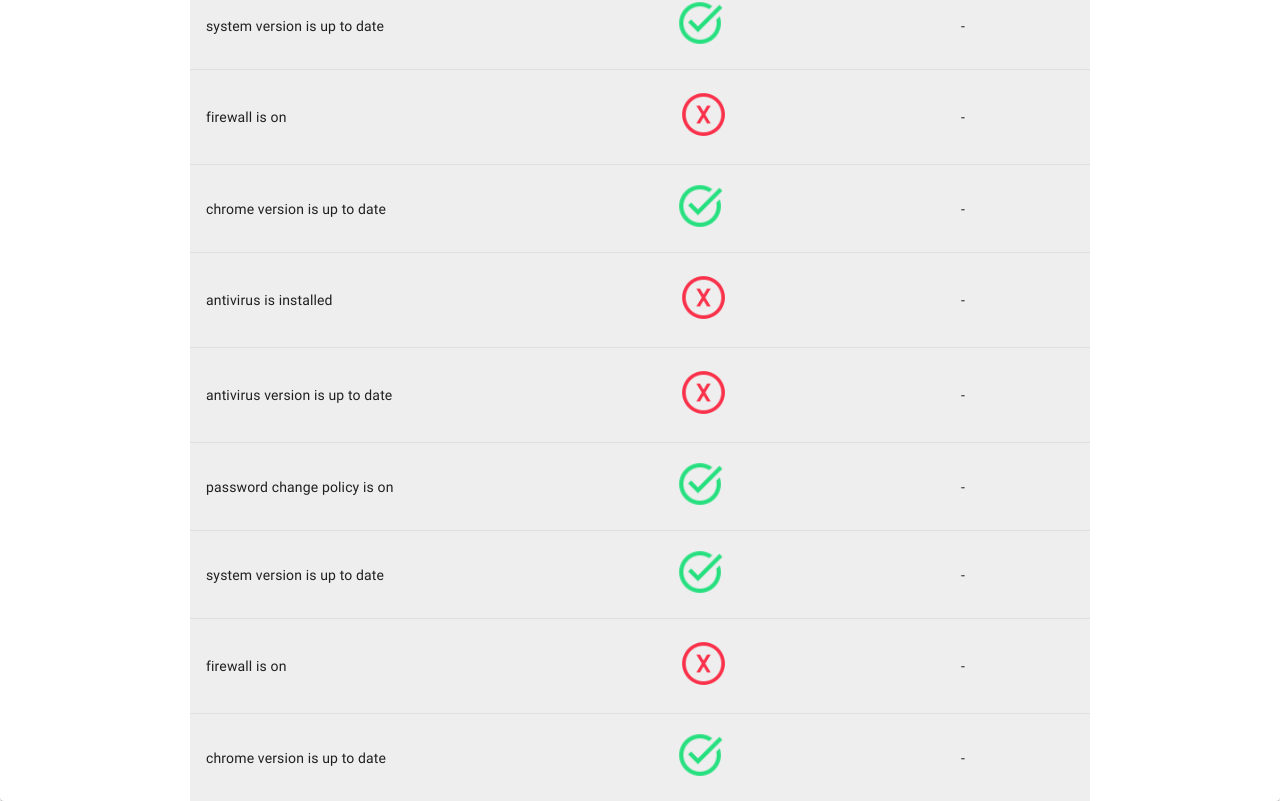
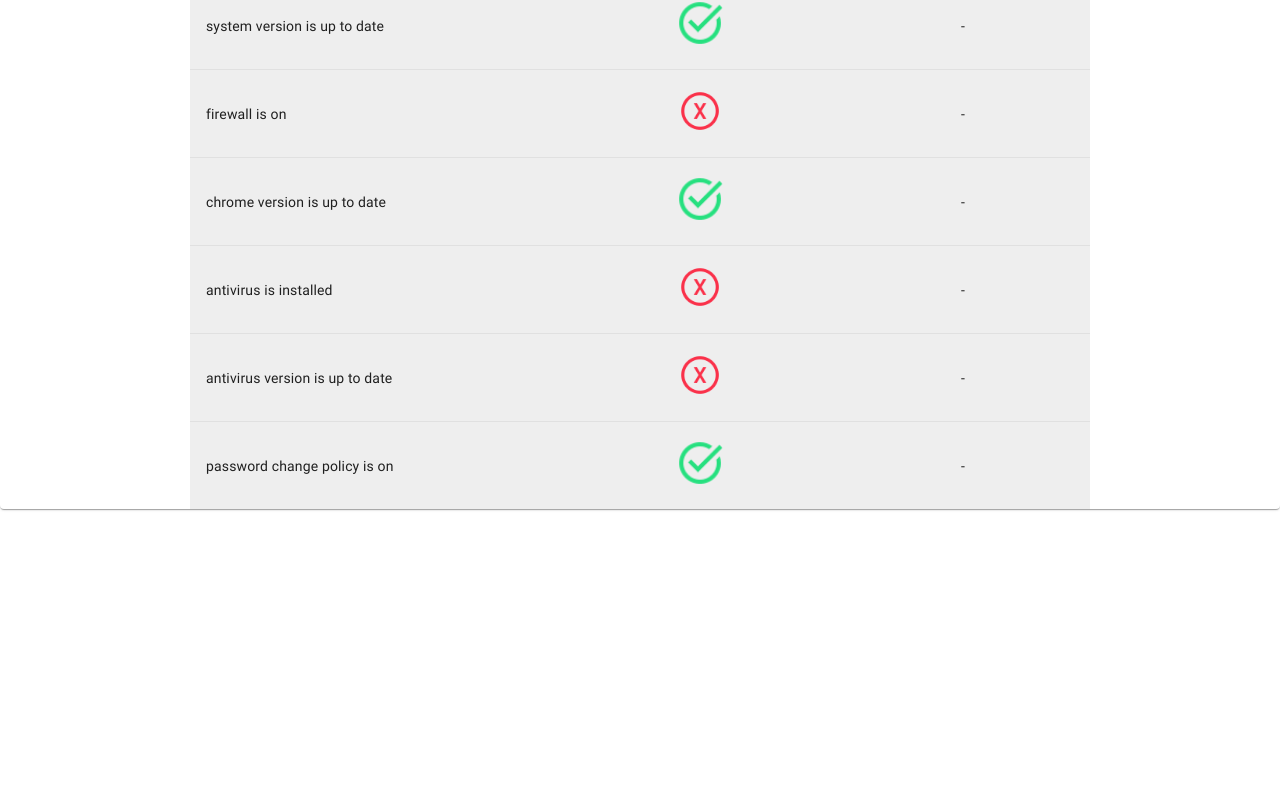
Before and after one commit to shahar987/Tracker, a React (Create React App) app in the folder src/dashboard/: page /client in a window 1280 px wide. Shown: the part 268-1069 px from the top of the page. After the commit the page ends 800 px from the top, so only its background shows below. Built offline with nearby package versions, Linux system fonts and the light colour scheme.

Commit message:
[ADD] search bar

```diff
--- a/src/dashboard/package.json
+++ b/src/dashboard/package.json
@@ -16,6 +16,7 @@
     "@testing-library/jest-dom": "^5.16.2",
     "@testing-library/react": "^12.1.3",
     "@testing-library/user-event": "^13.5.0",
+    "material-ui-search-bar": "^1.0.0",
     "node-sass": "^7.0.1",
     "react": "^17.0.2",
     "react-dom": "^17.0.2",
--- a/src/dashboard/src/components/ClientList/ClientTable/ClientTable.jsx
+++ b/src/dashboard/src/components/ClientList/ClientTable/ClientTable.jsx
@@ -1,4 +1,5 @@
 import * as React from 'react';
+import { useState } from "react";
 import Table from '@mui/material/Table';
 import TableBody from '@mui/material/TableBody';
 import TableCell from '@mui/material/TableCell';
@@ -6,33 +7,37 @@ import TableContainer from '@mui/material/TableContainer';
 import TableHead from '@mui/material/TableHead';
 import TableRow from '@mui/material/TableRow';
 import Paper from '@mui/material/Paper';
+import SearchBar from "material-ui-search-bar";
 import "./ClientTable.scss";
 import viIcon from "../../../assets/icons/viIcon.png";
 import xIcon from "../../../assets/icons/xIcon.png";
 
 
-let rows = [];
+let originalRows = [];
 let clientName = null;
 let ipAddress = null;
 
-
+/*create data to table*/
 function createData(name, followStandard, notes) {
-  return { name, followStandard, notes};
+  return { name: name, followStandard: followStandard, notes: notes};
 }
 
+/*Get the current date*/
 function getDate(){
   const formatYmd = date => date.toISOString().slice(0, 10);
   const newDate = formatYmd(new Date());
   return newDate;
 }
 
+
+/*Check if the test follow the standard*/
 function checkData(name, followStandard, notes){
 
   if (followStandard === true){
-    rows.push(createData(name,<img src={viIcon} alt="viIcon" width={50} />, notes ))
+    originalRows.push(createData(name, <img src={viIcon} alt="viIcon" width={50} />, notes))
   }
   else{
-    rows.push(createData(name,<img src={xIcon} alt="xIcon" width={57} />, notes ))
+    originalRows.push(createData(name, <img src={xIcon} alt="viIcon" width={50} />, notes))
   }
 
 }
@@ -43,10 +48,10 @@ checkData('chrome version is up to date', true, "-");
 checkData('antivirus is installed', false, "-");
 checkData('antivirus version is up to date', false, "-");
 checkData('password change policy is on', true, "-");
-checkData('system version is up to date', true, "-");
-checkData('firewall is on', false, "-");
-checkData('chrome version is up to date', true, "-");
 
+
+
+/* Save the client data*/
 function updateClientInfo(dataClientName, dataIpAddress){
   clientName = dataClientName
   ipAddress = dataIpAddress
@@ -54,7 +59,24 @@ function updateClientInfo(dataClientName, dataIpAddress){
 
 updateClientInfo("ShaharPc", "10.0.1.56")
 
-export default function BasicTable() {
+export default function ClientDataTable() {
+  const [rows, setRows] = useState(originalRows);
+  const [searched, setSearched] = useState("");
+
+
+  const requestSearch = (searchedVal) => {
+    const filteredRows = originalRows.filter((row) => {
+      return row.name.toLowerCase().includes(searchedVal.toLowerCase());
+    });
+    setRows(filteredRows);
+  };
+
+  const cancelSearch = () => {
+    setSearched("");
+    requestSearch(searched);
+  };
+
+
   return (
     <div>
     <h1 id="clientName">{clientName}</h1>
@@ -64,10 +86,21 @@ export default function BasicTable() {
     <date id="date">Last Update: {getDate()}</date>
     <br></br>
     <br></br>
-
+    <SearchBar
+          value={searched}
+          onChange={(searchVal) => requestSearch(searchVal)}
+          onCancelSearch={() => cancelSearch()}
+          id="searchBar"
+          style={{
+            margin: '0 auto',
+            maxWidth: 900,
+            backgroundColor: "#999999"
+          }}
+          />
     <TableContainer component={Paper}>
       <Table sx={{ minWidth: 350 }} aria-label="simple table" style={{borderColor: "black", width:900, margin:'auto', backgroundColor: "#eeeeee", textSizeAdjust:200}}>
         <TableHead>
+
           <TableRow>
             <TableCell>Standard name</TableCell>
             <TableCell align="left">Follow standard</TableCell>
@@ -80,7 +113,7 @@ export default function BasicTable() {
               key={row.name}
               sx={{ '&:last-child td, &:last-child th': { border: 0 } }}
             >
-              <TableCell component="th" scope="row">
+              <TableCell component="th" scope="row" key= {row.name}>
                 {row.name}
               </TableCell>
               <TableCell align="left">{row.followStandard}</TableCell>
--- a/src/dashboard/src/components/ClientList/ClientTable/ClientTable.scss
+++ b/src/dashboard/src/components/ClientList/ClientTable/ClientTable.scss
@@ -16,3 +16,6 @@
     font-size: 20px;
     padding-left: 40px;
 }
+#searchBar{
+    width: 80%;
+}
--- a/src/dashboard/src/pages/ClientPage/ClientPage.jsx
+++ b/src/dashboard/src/pages/ClientPage/ClientPage.jsx
@@ -1,11 +1,11 @@
 import React from 'react';
-import EnhancedTable from "../../components/ClientList/ClientTable/ClientTable"
+import ClientDataTable from "../../components/ClientList/ClientTable/ClientTable"
 
 
 const ClientPage = () => {
   return (
     <div>
-    <EnhancedTable/>
+    <ClientDataTable/>
     </div>
   )
 }
```
Also changed, not shown: 1 other file (tests, documents, lock files or other folders).
